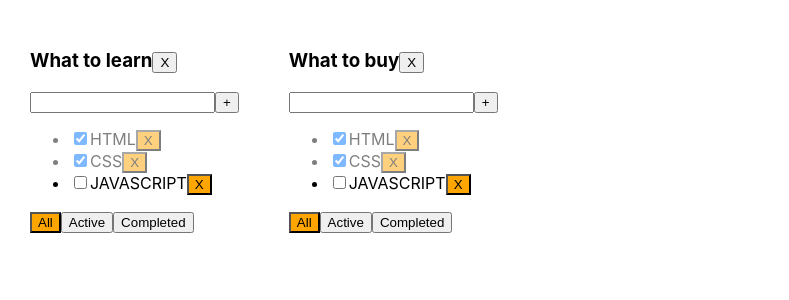
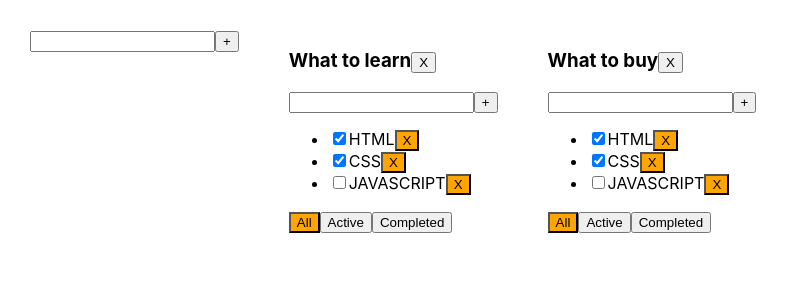
Before and after one commit to TatsianaKedrova/it-kamasutra-todolist, a React (Create React App) app: page / in a window 1280 px wide. Shown: the top 300 px of the page, without its empty margins (0-789 px from the left). Built offline with nearby package versions, Linux system fonts and the light colour scheme.

Commit message:
Added 2 new files to add functionality

```diff
--- /dev/null
+++ b/src/AddItemForm.tsx
@@ -0,0 +1,46 @@
+import React, { ChangeEvent, KeyboardEvent, useState } from "react";
+
+type AddItemPropsType = {
+	addItem: (title: string) => void;
+};
+
+const AddItemForm = (props: AddItemPropsType) => {
+	const [title, setTitle] = useState<string>("");
+	const [error, setError] = useState<string | null>(null);
+
+	const changeTitle = (e: ChangeEvent<HTMLInputElement>) => {
+		setError(null);
+		setTitle(e.currentTarget.value);
+	};
+
+	const addItem = () => {
+		const trimmedTitle = title.trim();
+		if (trimmedTitle) {
+			props.addItem(title);
+		} else {
+			setError("Please add title!");
+		}
+		setTitle("");
+	};
+
+	const onKeyPressAddTask = (e: KeyboardEvent<HTMLInputElement>) => {
+		if (e.key === "Enter") {
+			addItem();
+		}
+	};
+
+	return (
+		<div>
+			<input
+				value={title}
+				onChange={changeTitle}
+				onKeyPress={onKeyPressAddTask}
+				className={error ? "error" : ""}
+			/>
+			<button onClick={addItem}>+</button>
+			{error && <div className={"error-text"}>{error}</div>}
+		</div>
+	);
+};
+
+export default AddItemForm;
--- a/src/App.tsx
+++ b/src/App.tsx
@@ -1,5 +1,6 @@
 import React, {useState} from 'react';
 import { v1 } from 'uuid';
+import AddItemForm from './AddItemForm';
 import './App.css';
 import TodoList from "./ToDolist";
 
@@ -18,7 +19,7 @@
     filter: FilterValuesType
 }
 
-export type TasksStateType={
+export type TasksStateType = {
     [key: string] : Array<TaskType>
 }
 
@@ -84,6 +85,15 @@
         })
     }
 
+
+    function changeTaskTitle(taskID: string, title: string, todoListID: string) {
+        const updatedTasks = tasks[todoListID].map(task => task.id === taskID ? {...task, title} : task)
+        setTasks({
+            ...tasks,
+            [todoListID]: updatedTasks
+        })
+    }
+
     function changeTodoListFilter(newFilterValue: FilterValuesType, todoListID: string) {
         const updatedTodoLists = todoLists.map(tl => tl.id === todoListID ? {...tl, filter: newFilterValue} : tl)
         setTodoLists(updatedTodoLists)
@@ -107,9 +117,26 @@
         }
     }
 
+    function addTodoList(title: string) {
+        const newTodoListID = v1();
+        const newTodoList: TodoListType = {
+            id: newTodoListID,
+            title,
+            filter: "all"
+        };
+        setTodoLists([...todoLists, newTodoList])
+        setTasks({...tasks, [newTodoListID]: []})
+    }
+
+    function changeTodoListTitle(title:string, todoListID: string) {
+        const updatedTodoLists = todoLists.map(tl => tl.id === todoListID ? {...tl, title} : tl)
+        setTodoLists(updatedTodoLists)
+
+    }
 
     return (
         <div className="App">
+            <AddItemForm addItem={addTodoList} />
             {
                 todoLists.map(tl => {
                     return (
@@ -122,7 +149,9 @@
                             addTask={addTask}
                             removeTask={removeTask}
                             removeTodoList={removeTodoList}
+                            changeTaskTitle={changeTaskTitle}
                             changeTodoListFilter={changeTodoListFilter}
+                            changeTodoListTitle={changeTodoListTitle}
                             changeTaskStatus={changeTaskStatus}
                         />
                     )
--- /dev/null
+++ b/src/EditableSpan.tsx
@@ -0,0 +1,42 @@
+import React, { useState, ChangeEvent, KeyboardEvent } from 'react';
+
+type EditableSpanPropsType = {
+    title: string
+    changeTitle: (title: string) => void
+}
+
+const EditableSpan = (props: EditableSpanPropsType) => {
+    const [editMode, setEditMode] = useState<boolean>(false);
+
+	const [title, setTitle] = useState<string>(props.title);
+
+    const changeTitle = (e: ChangeEvent<HTMLInputElement>) => {
+		setTitle(e.currentTarget.value);
+	};
+
+    const onEditMode = () => { setEditMode(true) }
+    const offEditMode = () => {
+        setEditMode(false)
+        props.changeTitle(title)
+    }
+
+    const onKeyPressAddTask = (e: KeyboardEvent<HTMLInputElement>) => {
+		if (e.key === "Enter") {
+			props.changeTitle(title)
+            setEditMode(false)
+		}
+	};
+    return (
+        editMode ?
+            <input
+				value={title}
+                autoFocus
+                onBlur={offEditMode}
+				onChange={changeTitle}
+                onKeyPress={onKeyPressAddTask}
+			/>
+            : <span onDoubleClick={onEditMode}>{props.title}</span>
+    )
+}
+
+export default EditableSpan;
--- a/src/ToDolist.tsx
+++ b/src/ToDolist.tsx
@@ -1,6 +1,7 @@
 import React, { ChangeEvent } from 'react';
 import {FilterValuesType, TaskType, } from './App';
-import { useState, KeyboardEvent } from 'react';
+import AddItemForm from './AddItemForm';
+import EditableSpan from './EditableSpan';
 
 //
 type TodoListPropsType = {
@@ -11,7 +12,9 @@
     addTask: (title: string, todoListID: string) => void,
     removeTask: (taskID: string, todoListID: string) => void,
     removeTodoList: (todoListID: string) => void,
+    changeTaskTitle: (taskID: string, title: string, todoListID: string) => void,
     changeTodoListFilter: (newFilterValue: FilterValuesType, todoListID: string) => void,
+    changeTodoListTitle: (title:string, todoListID: string) => void,
     changeTaskStatus: (taskID: string,  newIsDone: boolean, todoListID: string) => void
 }
 
@@ -19,19 +22,24 @@
 
 function TodoList(props: TodoListPropsType) {
 
-    const [title, setTitle] = useState<string>("");
-    const [error, setError] = useState<string | null>(null)
+    // const [title, setTitle] = useState<string>("");
+    // const [error, setError] = useState<string | null>(null)
     const tasks = props.tasks.map( task => {
         const removeTask = () => props.removeTask(task.id, props.id)
         const changeStatus = (e: ChangeEvent<HTMLInputElement>) => props.changeTaskStatus(task.id, e.currentTarget.checked, props.id)
-
+        const changeTaskTitle = (title: string) => {
+            props.changeTaskTitle(task.id, title, props.id)
+        }
         return (
-            <li key={task.id} className={task.isDone ? "is-done" : ""}>
+            <li key={task.id}>
                 <input
                     type="checkbox"
                     checked={task.isDone}
                     onChange={changeStatus}/>
-                <span>{task.title}</span>
+                <EditableSpan title={task.title} changeTitle={changeTaskTitle}/>
+                {/* <span>{task.title}</span> */}
+
+
                 <button
                 className="btn-remove"
                 onClick={removeTask}>X</button>
@@ -39,46 +47,39 @@
         )
 
     });
-    //() => props.removeTask(task.id)
+
     const removeToDoList = () => {
         props.removeTodoList(props.id)
+    }
+
+    const changeTodoListTitle = (title: string) => {
+        props.changeTodoListTitle(title, props.id)
     }
     const setAllFilterValue = () => props.changeTodoListFilter("all", props.id);
     const setActiveFilterValue = () => props.changeTodoListFilter("active", props.id);
     const setCompleteFilterValue = () => props.changeTodoListFilter("complete", props.id);
-    const changeTitle = (e: ChangeEvent<HTMLInputElement>) => {
-        setError(null)
-        setTitle(e.currentTarget.value);
-    }
-    const addTask = () => {
-        const trimmedTitle = title.trim()
-        if(trimmedTitle){
-            props.addTask(title, props.id);
-        } else {
-            setError("Title is required!")
-        }
-        setTitle("");
+    // const changeTitle = (e: ChangeEvent<HTMLInputElement>) => {
+    //     setError(null)
+    //     setTitle(e.currentTarget.value);
+    // }
+    const addTask = (title: string) => {
+        props.addTask(title, props.id);
     }
 
-    const onKeyPressAddTask = (e: KeyboardEvent<HTMLInputElement>) => {
-        if(e.key === "Enter") {
-            addTask();
-        }
-    }
+    // const onKeyPressAddTask = (e: KeyboardEvent<HTMLInputElement>) => {
+    //     if(e.key === "Enter") {
+    //         addTask();
+    //     }
+    // }
 
     return (
         <div>
-            <h3>{props.title}<button onClick={removeToDoList}>X</button></h3>
-            <div>
-                <input
-                value={title}
-                onChange={changeTitle}
-                onKeyPress={onKeyPressAddTask}
-                className={error ? "error" : ""}
-                />
-                <button onClick = {addTask}>+</button>
-                {error && <div className={"error-text"}>{error}</div>}
-            </div>
+            <h3>
+            <EditableSpan title={props.title} changeTitle={changeTodoListTitle}/>
+                <button onClick={removeToDoList}>X</button>
+            </h3>
+            {/* //{props.title} */}
+            <AddItemForm addItem = {addTask}/>
             <ul>
                 {tasks}
             </ul>
@@ -100,3 +101,5 @@
 }
 
 export default TodoList;
+
+// className={task.isDone ? "is-done" : ""}
```
